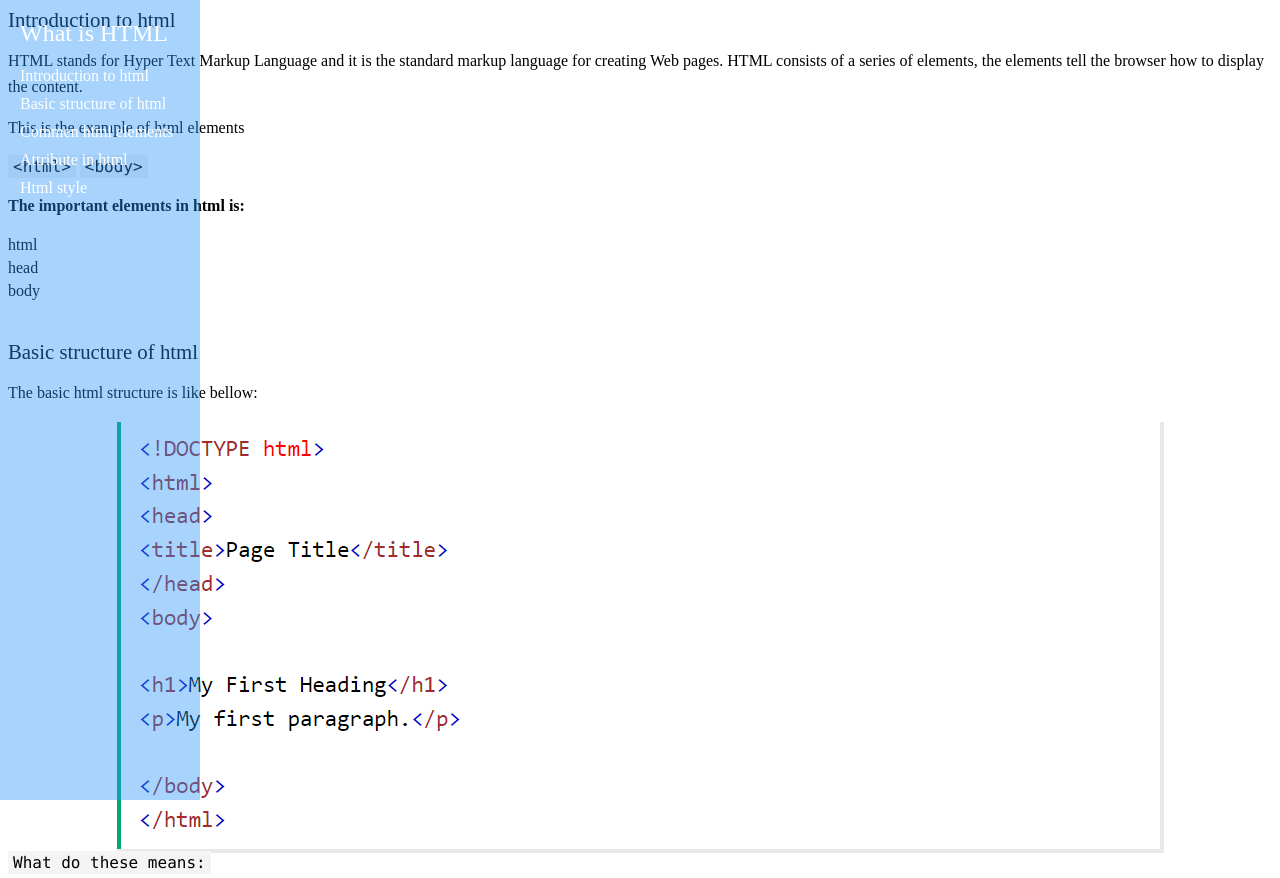
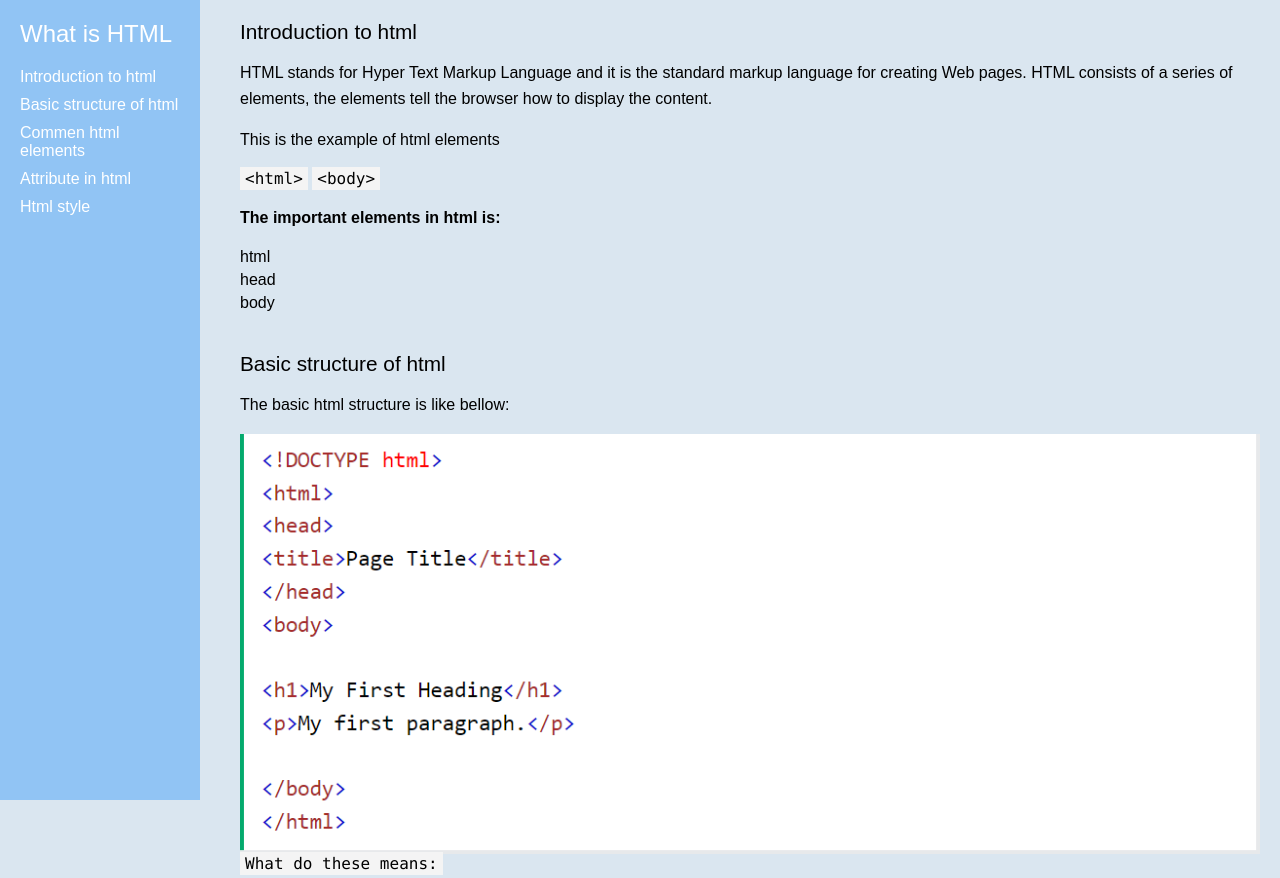
Before and after one commit to MasomRezaie/Technical-Documentation-Page, a plain HTML site: page index.html in a window 1280 px wide. Shown: the top 878 px of the page. Drawn offline with Linux system fonts and the light colour scheme.

```diff
--- a/style.css
+++ b/style.css
@@ -1,6 +1,6 @@
- General Styles
+  /* General Styles */
 
- body {
+body {
   font-family: Arial, sans-serif;
   margin: 0;
   padding: 0;
@@ -33,7 +33,7 @@
   margin-bottom: 10px;
 }
 
-Main Content Styles
+/* Main Content Styles */
 
 #main-doc {
   margin-left: 220px;
@@ -74,7 +74,7 @@ Main Content Styles
   margin-bottom: 5px;
 }
 
-Html style
+/* Html style */
 
 @media (max-width: 768px) {
   #navbar {
```
